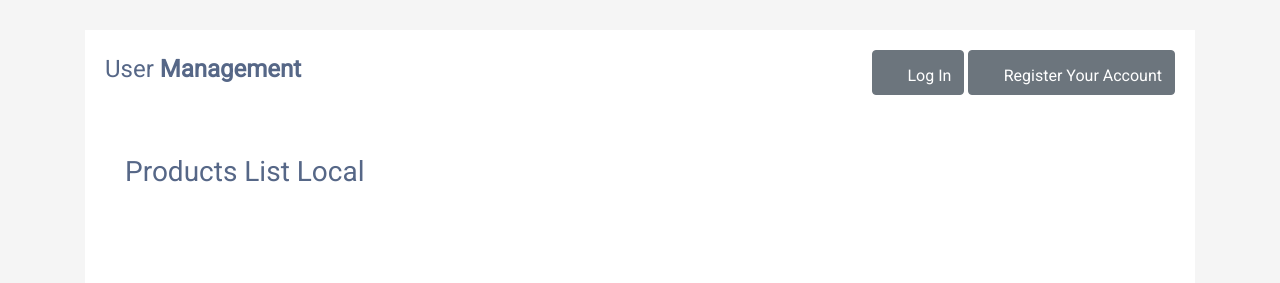
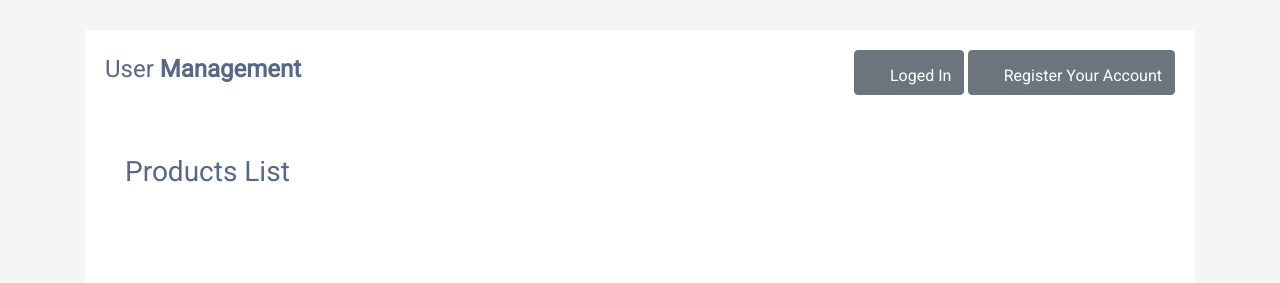
Before and after one commit to Yousaf178/Crud, a PHP site: page / in a window 1280 px wide. Shown: the top 283 px of the page. Run offline with PHP 8.4, Linux system fonts and the light colour scheme; data that the repository does not hold is empty.

Commit message:
test changes

```diff
--- a/index.php
+++ b/index.php
@@ -173,7 +173,7 @@ table.table td i {
                        <div class="col-sm-7" align="right">
 
                         <!-- <a href="index.php" class="btn btn-secondary"><i class="material-icons">&#xE147;</i> <span>User Detail</span></a> -->
-                        <a href="user_signIn.php" class="btn btn-secondary"><i class="material-icons">&#xE147;</i> <span>Log In</span></a>
+                        <a href="user_signIn.php" class="btn btn-secondary"><i class="material-icons">&#xE147;</i> <span>Loged In</span></a>
                         <a href="user_registration.php" class="btn btn-secondary"><i class="material-icons">&#xE147;</i> <span>Register Your Account</span></a>
                         <!-- <a href="insert_product.php" class="btn btn-secondary"><i class="material-icons">&#xE147;</i> <span>Add New Product</span></a> -->
 
@@ -202,7 +202,7 @@ echo "<script>window.location.href = 'admin_index.php'</script>";
         <div class="table-wrapper">
             <div class="table-title">
                 <div class="row">
-                        <h3>Products List Local</h3>
+                        <h3>Products List</h3>
 
                        <!-- <div class="col-sm-7" align="right">
                         <a href="insert_product.php" class="btn btn-secondary"><i class="material-icons">&#xE147;</i> <span>Add New Product</span></a>
```
